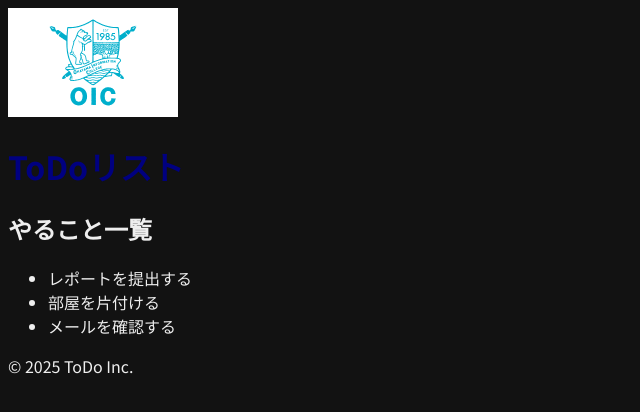
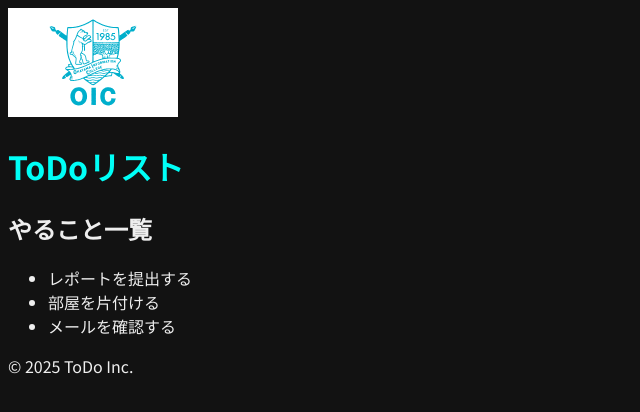
Before and after one commit to shino1892/3R.github.io, a plain HTML site: page index.html in a window 1280 px wide. Shown: the whole page, without its empty margins (0-640 px from the left). Drawn offline with Linux system fonts and the light colour scheme.

Commit message:
h1文字色変更

```diff
--- a/style.css
+++ b/style.css
@@ -7,7 +7,7 @@ body {
 }
 
 h1 {
-  color: navy;
+  color: #00fff7;
 }
 
 .logo {
```
